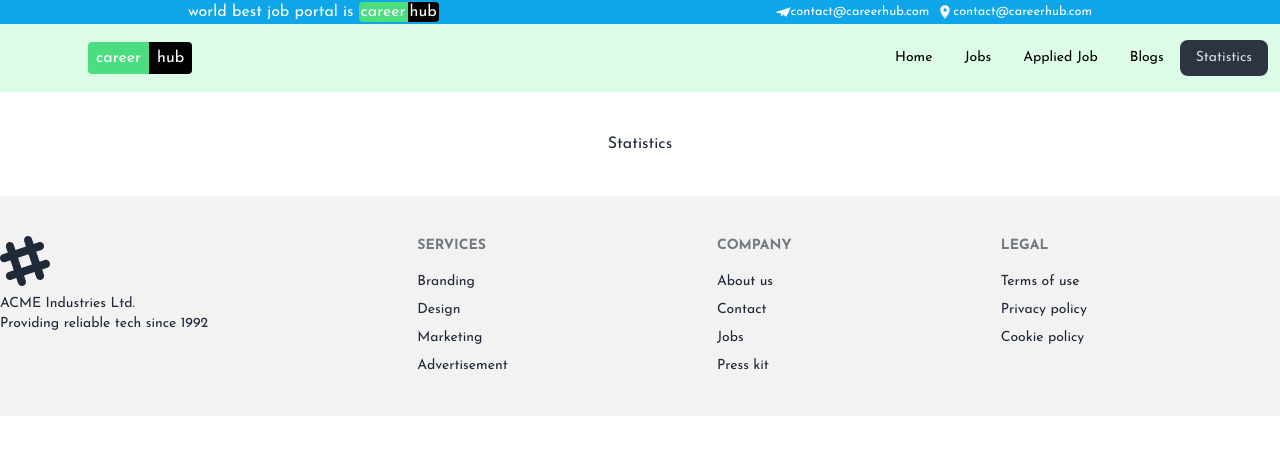
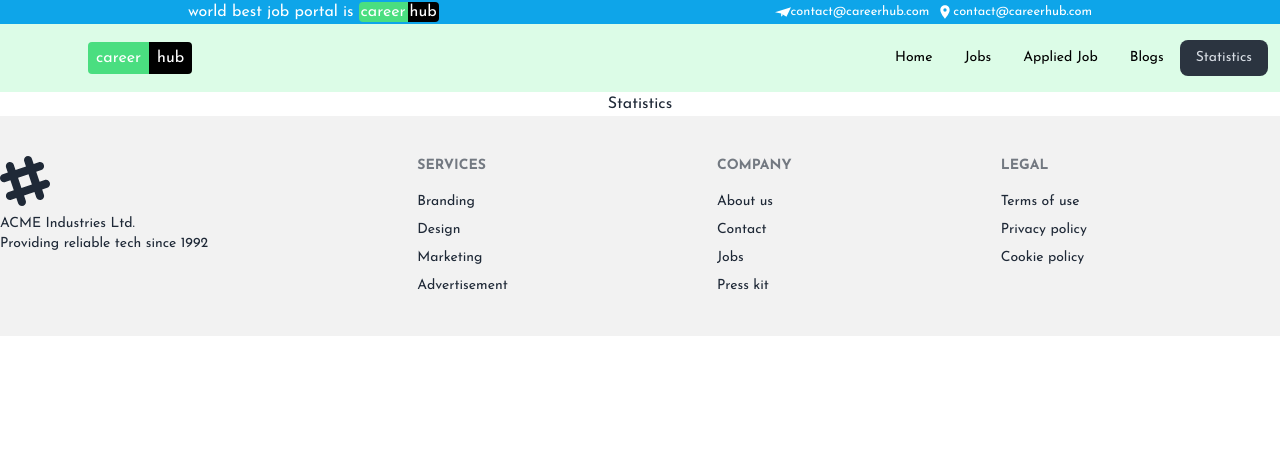
Before and after one commit to sojibdasjr/careerHub-_with_react, a React (Vite) app: page /statistics in a window 1280 px wide. Shown: the top 454 px of the page. Built offline with nearby package versions, Linux system fonts and the light colour scheme.

Commit message:
change class

```diff
--- a/src/components/Pages/Statistics.jsx
+++ b/src/components/Pages/Statistics.jsx
@@ -2,7 +2,7 @@ import React from "react";
 
 const Statistics = () => {
   return (
-    <div className="bg-white py-10">
+    <div>
       <div className="flex justify-center items-center">
         <button>Statistics</button>
       </div>
```
